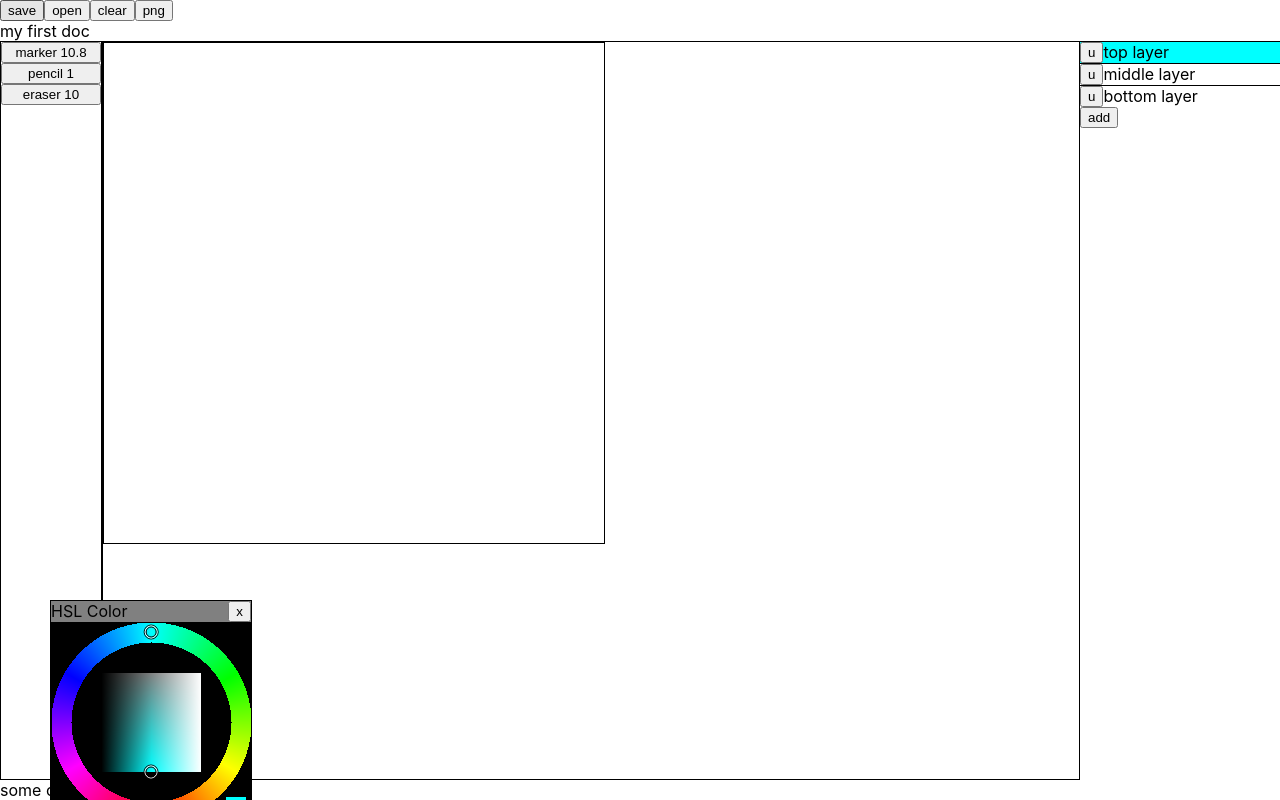
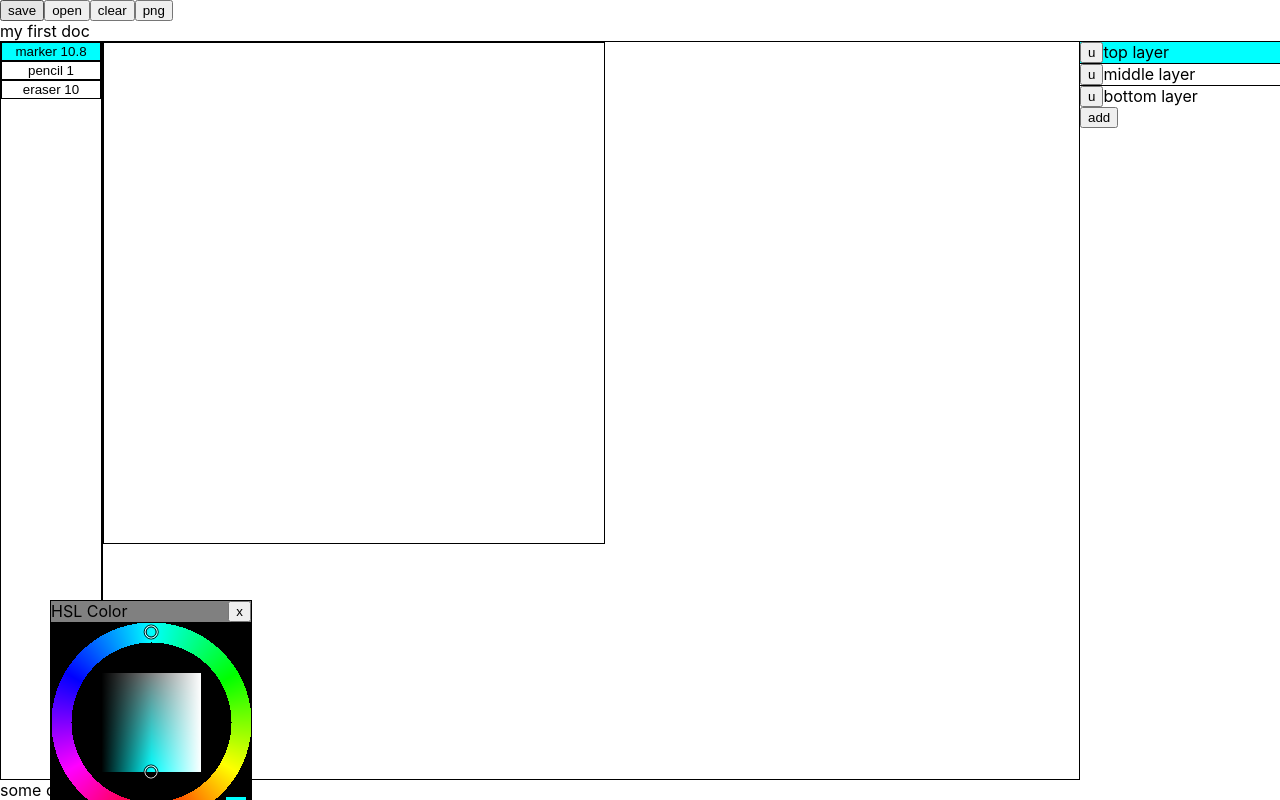
Before and after one commit to joshmarinacci/pen-canvas-editor, a React (Create React App) app: page / in a window 1280 px wide. Built offline with nearby package versions, Linux system fonts and the light colour scheme.

Commit message:
properly make transparent layers show the selected pen implement eraser blend mode

```diff
--- a/src/App.js
+++ b/src/App.js
@@ -161,8 +161,11 @@ function setupLayer(layer) {
   can.height = h
 
   const c = can.getContext('2d')
+  c.save()
   c.fillStyle = 'rgba(255,255,255,0)'
+  c.globalCompositeOperation = 'copy'
   c.fillRect(0,0,w,h)
+  c.restore()
 
   layer.canvas = can
 
@@ -268,7 +271,7 @@ function App() {
       </Toolbox>
       <label>{doc.title}</label>
       <HBox grow>
-        <RecentPens pens={pens} onChange={setPen}/>
+        <RecentPens pens={pens} selected={pen} onSelect={setPen}/>
         <PenCanvas doc={doc} pen={pen} color={color} layer={layer} grow/>
         {layerWrapper}
       </HBox>
--- a/src/canvas.js
+++ b/src/canvas.js
@@ -57,13 +57,11 @@ export class PenCanvas extends Component {
             c2.fillRect(0,0,radius*2,radius*2)
 
             c.save()
-            if(this.currentPen().blend === 'erase') c.globalCompositeOperation = "copy"
             for (let i = 0; i < dist; i += gap) {
-                c.save()
                 x = this.lastPoint.x + (Math.sin(angle) * i);
                 y = this.lastPoint.y + (Math.cos(angle) * i);
+                if(this.currentPen().blend === 'erase') c.globalCompositeOperation = "destination-out"
                 c.drawImage(can2,x,y,radius*2,radius*2)
-                c.restore()
             }
             c.restore()
             this.lastPoint = currentPoint
@@ -110,8 +108,10 @@ export class PenCanvas extends Component {
     }
 
     redraw() {
+        const c = this.canvas.getContext('2d')
+        c.fillStyle = 'white'
+        c.fillRect(0,0,500,500)
         this.props.doc.layers.forEach(layer => {
-            const c = this.canvas.getContext('2d')
             c.drawImage(layer.canvas,0,0)
         })
     }
--- a/src/pens.js
+++ b/src/pens.js
@@ -13,14 +13,18 @@ const PenEditor = () => {
     return <div> edit the pen</div>
 };
 
-export const RecentPens = ({pens, onChange}) => {
+export const RecentPens = ({pens, selected, onSelect, onChange}) => {
     return <VBox style={{
         minWidth:'100px',
         border:'1px solid black',
     }}>{pens.map((pen, i) => {
         return <button
+            style={{
+                backgroundColor:pen===selected?'aqua':'white',
+                border:'1px solid black',
+            }}
             key={i}
-            onClick={()=>onChange(pen)}
+            onClick={()=>onSelect(pen)}
         >{pen.title} {pen.radius}</button>
     })
     }
```
